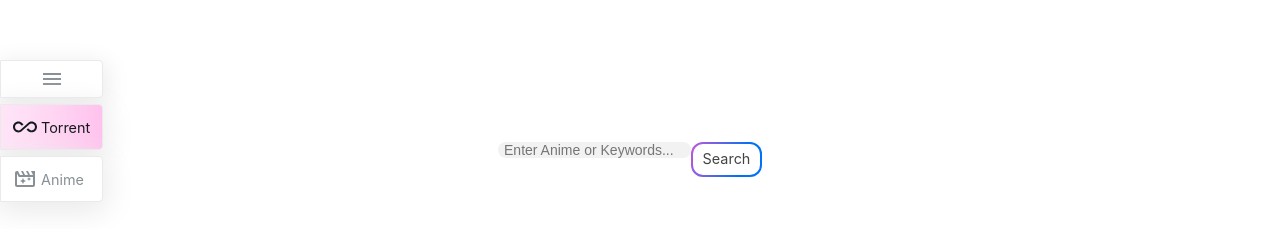
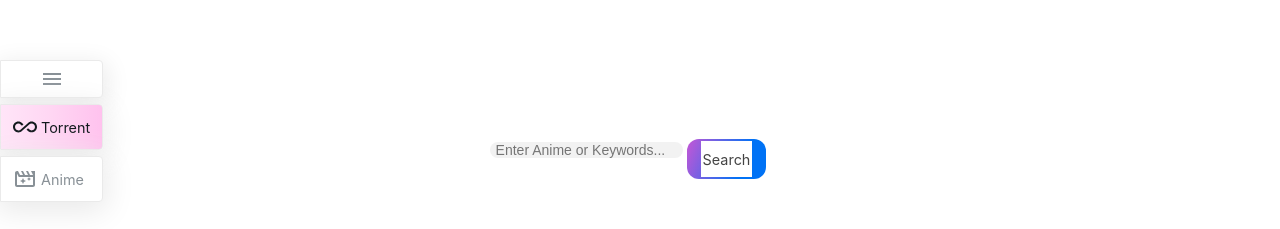
Before and after one commit to HinokiSu/proxy-acg-plat, a Vue app in the folder web/: page /acg/torrent/search in a window 1280 px wide. Shown: the part 180-409 px from the top of the page. Built offline with nearby package versions, Linux system fonts and the light colour scheme.

Commit message:
feat: all new button component

```diff
--- a/web/src/components/button/index.vue
+++ b/web/src/components/button/index.vue
@@ -4,19 +4,33 @@
     :disabled="isDisabled"
     @click="clickHandler"
     :class="classes"
+    :style="styles"
   >
-    <div class="button-prefix-icon" v-if="hasPreIconSlot">
+    <div
+      class="button-prefix-icon"
+      v-if="hasPreIconSlot"
+      :class="isOnlyIcon ? 'only' : ''"
+    >
       <slot name="preIcon"></slot>
     </div>
-    <div class="acg-button-text">
+    <span v-if="!isOnlyIcon" class="acg-button__text">
       {{ title }}
-    </div>
+    </span>
   </button>
 </template>
 
 <script lang="ts">
-import { computed, defineComponent } from 'vue'
+import inlineStyles from '@hooks/inline-styles'
+import { PropType, computed, defineComponent } from 'vue'
 
+type TColor =
+  | 'default'
+  | 'primary'
+  | 'secondary'
+  | 'success'
+  | 'warning'
+  | 'error'
+  | 'gradient'
 export default defineComponent({
   name: 'AcgButton',
   props: {
@@ -25,8 +39,16 @@ export default defineComponent({
       default: ''
     },
     color: {
+      type: String as PropType<TColor>,
+      default: 'default'
+    },
+    w: {
       type: String,
-      default: 'default'
+      default: 'auto'
+    },
+    h: {
+      type: String,
+      default: '2.5rem'
     },
     disabled: {
       type: Boolean,
@@ -35,6 +57,14 @@ export default defineComponent({
     active: {
       type: Boolean,
       default: false
+    },
+    flat: {
+      type: Boolean,
+      default: false
+    },
+    fillWd: {
+      type: String,
+      default: '0.875rem'
     }
   },
   emits: ['click'],
@@ -54,13 +84,29 @@ export default defineComponent({
       if (propsRef.value.active) {
         _a.push('is-active')
       }
+      if (propsRef.value.flat) {
+        _a.push('flat')
+      }
       return _a
+    })
+
+    const styles = inlineStyles({
+      width: propsRef.value.w,
+      height: propsRef.value.h,
+      'padding-left': propsRef.value.fillWd,
+      'padding-right': propsRef.value.fillWd
+    })
+
+    const isOnlyIcon = computed(() => {
+      return propsRef.value.title === '' ? true : false
     })
 
     const hasPreIconSlot = computed(() => (slots.preIcon ? true : false))
 
     return {
       clickHandler,
+      isOnlyIcon,
+      styles,
       classes,
       isDisabled,
       hasPreIconSlot
@@ -73,7 +119,17 @@ export default defineComponent({
 @--acg-icon-bg: #777;
 @--acg-icon-bg-hover: #111;
 /* Reference to: NextUI */
+
+/* Primary */
+@--acg-bg-primary: #cee4fe;
+@--acg-bg-primaryHover: #b7d5f8;
 @--acg-colors-primary: #0072f5;
+
+/* Secondary */
+@--acg-bg-secondary: #eadcf8;
+@--acg-bg-secondaryHover: #e0cbf5;
+@--acg-colors-secondary: #7828c8;
+
 @--acg-colors-text: #11181c;
 @--acg-colors-border: rgb(0, 0, 0, 0.15);
 @--acg-color-gradient: linear-gradient(
@@ -94,7 +150,6 @@ export default defineComponent({
   padding-right: 0.875rem;
 
   height: 2.5rem;
-  line-height: 2.5rem;
 
   font-size: 0.875rem;
   font-weight: 500;
@@ -113,15 +168,19 @@ export default defineComponent({
     transform 0.25s ease 0s, opacity 0.25s ease 0s;
   position: relative;
   overflow: hidden;
-  border: none;
   cursor: pointer;
   pointer-events: auto;
   padding: 0px;
+
+  border: none;
   border-radius: 12px;
 
-  border-style: solid;
   min-width: min-content;
-  border-width: 2px;
+
+  min-width: min-content;
+  padding-left: 0.875rem;
+  padding-right: 0.875rem;
+  margin: 0.25rem;
 
   &.is-disabled {
     background: #efeef0;
@@ -132,22 +191,19 @@ export default defineComponent({
   }
 
   &.default {
-    background-color: #eceef0;
-    color: #768e8c;
+    background: #eceef0;
+    color: #7e868c;
+    &:hover {
+      background: #dfe3e6;
+    }
   }
 
   &.primary {
-    background: transparent;
-    border-color: @--acg-colors-primary;
     color: @--acg-colors-primary;
-    padding-left: 1.25rem;
-    padding-right: 1.25rem;
-    border-style: solid;
-    min-width: min-content;
-    border-width: 2px;
+    background: @--acg-bg-primary;
+
     &:hover {
-      color: #fff;
-      background: @--acg-colors-primary;
+      background: @--acg-bg-primaryHover;
     }
   }
 
@@ -167,14 +223,47 @@ export default defineComponent({
     &:hover {
       background: @--acg-color-gradient;
       color: #fff;
-      .button-prefix-icon {
-        color: #fff;
-      }
     }
 
     &.is-active {
       background: @--acg-color-gradient;
       color: #fff;
+    }
+  }
+
+  &.secondary {
+    color: @--acg-colors-secondary;
+    background: @--acg-bg-secondary;
+
+    &:hover {
+      background: @--acg-bg-secondaryHover;
+    }
+  }
+
+  &.success {
+    color: var(--acg-colors-success);
+    background: var(--acg-bg-success);
+
+    &:hover {
+      background: var(--acg-bg-successHover);
+    }
+  }
+
+  &.warning {
+    color: var(--acg-colors-warning);
+    background: var(--acg-bg-warning);
+
+    &:hover {
+      background: var(--acg-bg-warningHover);
+    }
+  }
+
+  &.error {
+    color: var(--acg-colors-error);
+    background: var(--acg-bg-error);
+
+    &:hover {
+      background: var(--acg-bg-errorHover);
     }
   }
 }
@@ -186,18 +275,23 @@ export default defineComponent({
   color: inherit;
   z-index: 100;
   padding-left: 8px;
+  &.only {
+    padding: 0px;
+  }
 }
 
-.acg-button-text {
+.acg-button__text {
   display: flex;
   align-items: center;
   justify-content: center;
   z-index: 200;
-  padding-left: 0.6rem;
-  padding-right: 0.6rem;
-  line-height: 2.5rem;
+  padding-left: 2px;
+  padding-right: 2px;
+  // line-height: 2.5rem;
 
   font-size: inherit;
+  color: inherit;
+  font-weight: inherit;
   font-family: @--acg-fonts-sans;
 }
 </style>
```
